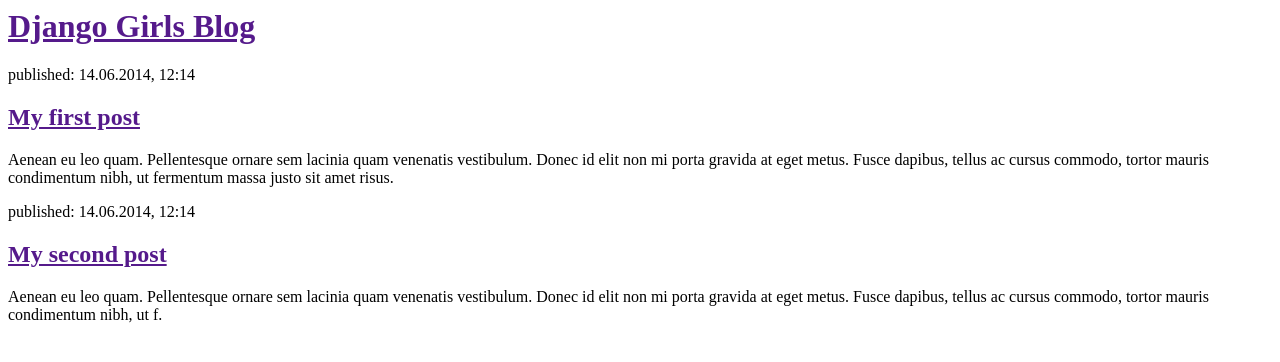
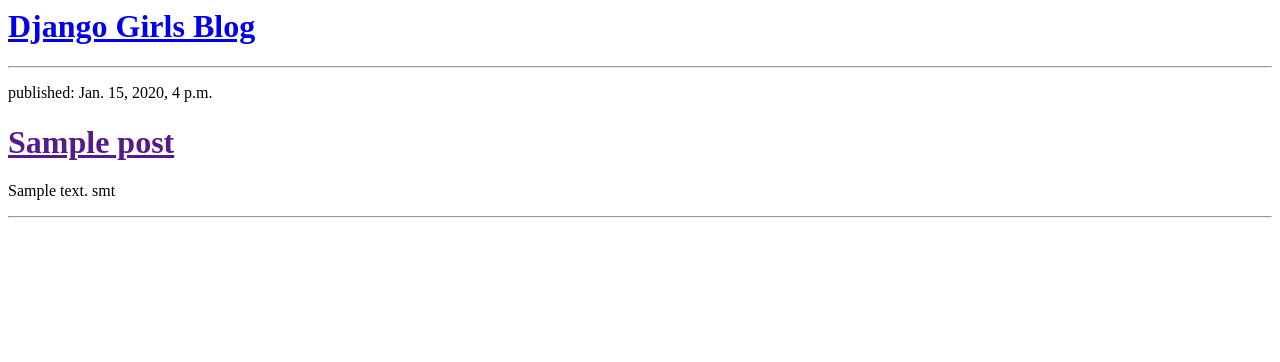
Before and after one commit to hackerfrommars/Railways, a Django app: template blog/templates/blog/post_list.html in a window 1280 px wide. Shown: the top 362 px of the page. Run offline with Django 3.2, Linux system fonts and the light colour scheme; the template is opened without the code that fills it: values that come from a table or form of the project are taken from there, others are empty; tables that the repository leaves empty hold one stand-in row (values such as "Sample post").

Commit message:
post can be seen

```diff
--- a/blog/templates/blog/post_list.html
+++ b/blog/templates/blog/post_list.html
@@ -3,20 +3,17 @@
         <title>Django Girls blog</title>
     </head>
     <body>
+      <div>
+        <h1><a href="/">Django Girls Blog</a></h1>
+      </div>
+      <hr>
+      {% for post in posts %}
         <div>
-            <h1><a href="">Django Girls Blog</a></h1>
+            <p>published: {{ post.published_date }}</p>
+            <h1><a href="">{{ post.title }}</a></h1>
+            <p>{{ post.text|linebreaksbr }} smt</p>
+            <hr>
         </div>
-
-        <div>
-            <p>published: 14.06.2014, 12:14</p>
-            <h2><a href="">My first post</a></h2>
-            <p>Aenean eu leo quam. Pellentesque ornare sem lacinia quam venenatis vestibulum. Donec id elit non mi porta gravida at eget metus. Fusce dapibus, tellus ac cursus commodo, tortor mauris condimentum nibh, ut fermentum massa justo sit amet risus.</p>
-        </div>
-
-        <div>
-            <p>published: 14.06.2014, 12:14</p>
-            <h2><a href="">My second post</a></h2>
-            <p>Aenean eu leo quam. Pellentesque ornare sem lacinia quam venenatis vestibulum. Donec id elit non mi porta gravida at eget metus. Fusce dapibus, tellus ac cursus commodo, tortor mauris condimentum nibh, ut f.</p>
-        </div>
+      {% endfor %}
     </body>
 </html>
--- a/blog/urls.py
+++ b/blog/urls.py
@@ -1,5 +1,6 @@
 from django.conf.urls import url
 from . import views
+
 
 urlpatterns = [
     url(r'^$', views.post_list, name='post_list'),
--- a/blog/views.py
+++ b/blog/views.py
@@ -1,6 +1,8 @@
 from django.shortcuts import render
-
+from .models import Post
+from django.utils import timezone
 # Create your views here.
 
 def post_list(request):
-    return render(request, 'blog/post_list.html', {})
+    posts = Post.objects.filter(published_date__lte=timezone.now()).order_by('published_date')
+    return render(request, 'blog/post_list.html', {'posts': posts})
```
